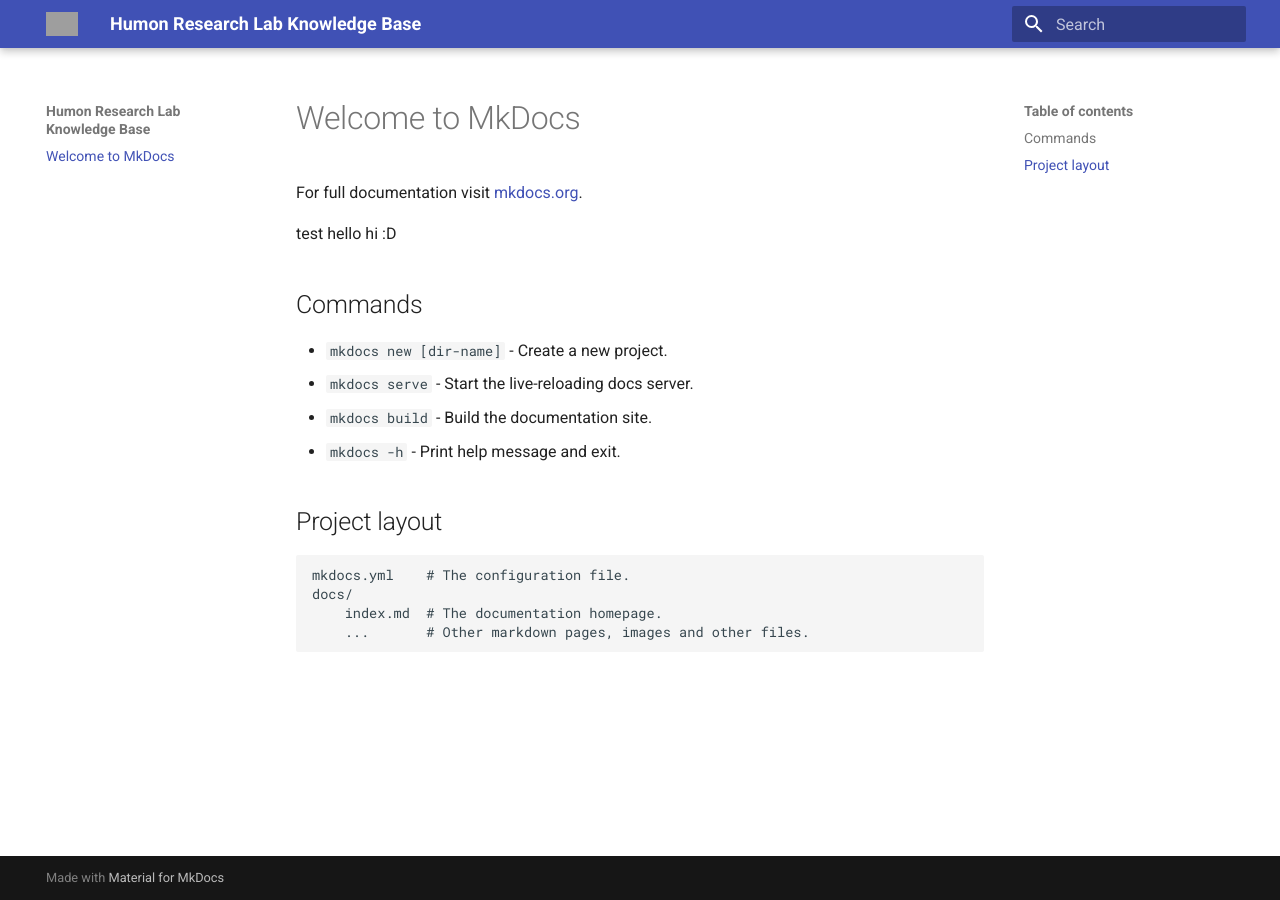
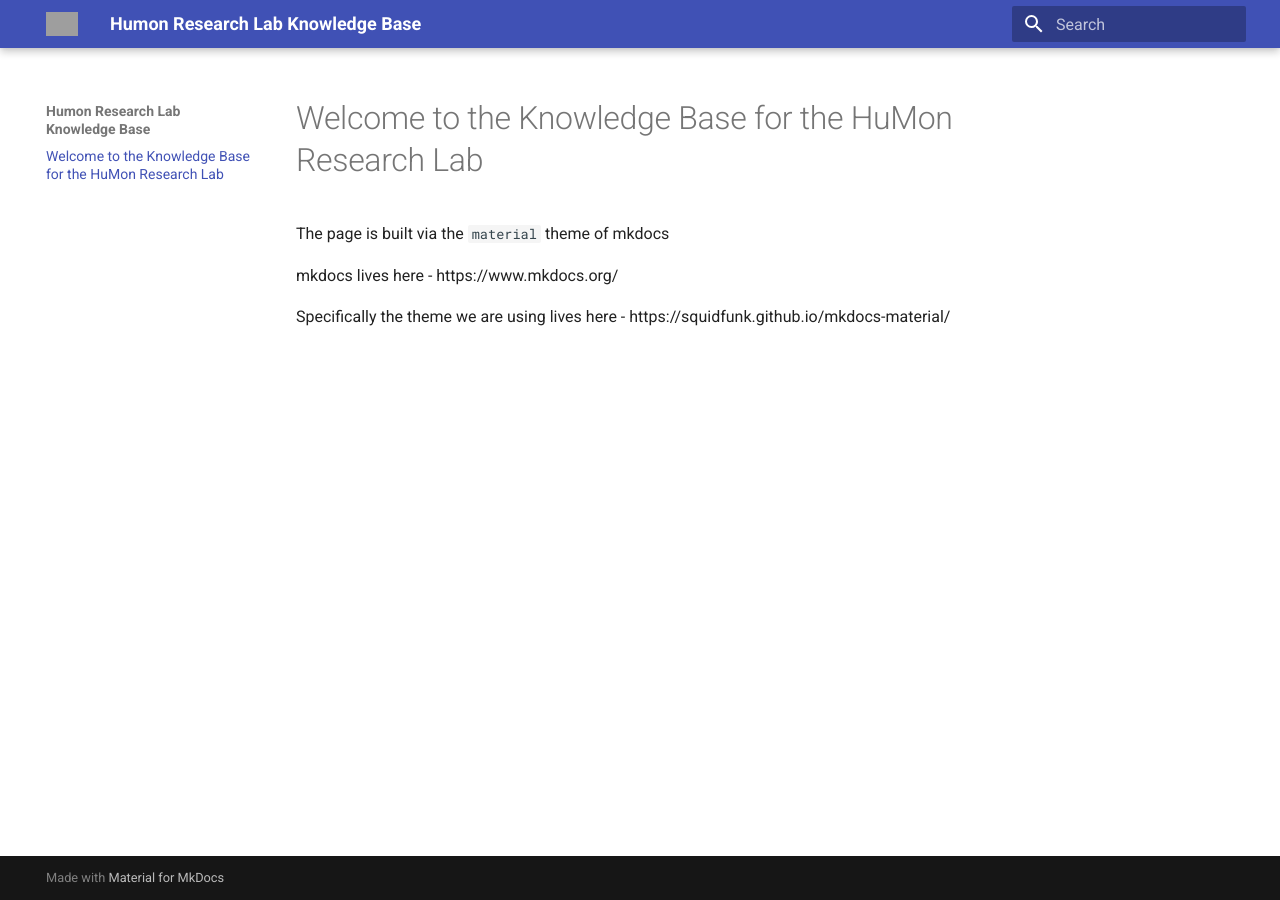
Before and after one commit to HuMoN-Research-Lab/HuMoN-Research-Lab.github.io, an MkDocs documentation site: the page built from docs/index.md, in a window 1280 px wide. Built offline with MkDocs 1.6.1 and Material for MkDocs 9.7.7, drawn with Linux system fonts in a browser that asks for light colours; grey boxes are pictures that could not be loaded.

Commit message:
create test update

```diff
--- a/docs/index.md
+++ b/docs/index.md
@@ -1,19 +1,9 @@
-# Welcome to MkDocs
+# Welcome to the Knowledge Base for the HuMon Research Lab
 
-For full documentation visit [mkdocs.org](https://www.mkdocs.org).
+The page is built via the `material` theme of mkdocs
 
-test hello hi :D
+mkdocs lives here -
+https://www.mkdocs.org/
 
-## Commands
-
-* `mkdocs new [dir-name]` - Create a new project.
-* `mkdocs serve` - Start the live-reloading docs server.
-* `mkdocs build` - Build the documentation site.
-* `mkdocs -h` - Print help message and exit.
-
-## Project layout
-
-    mkdocs.yml    # The configuration file.
-    docs/
-        index.md  # The documentation homepage.
-        ...       # Other markdown pages, images and other files.
+Specifically the theme we are using lives here -
+https://squidfunk.github.io/mkdocs-material/
```
Also changed, not shown: README.md (+0 -1 lines), mkdocs.yml (line endings or trailing spaces).
